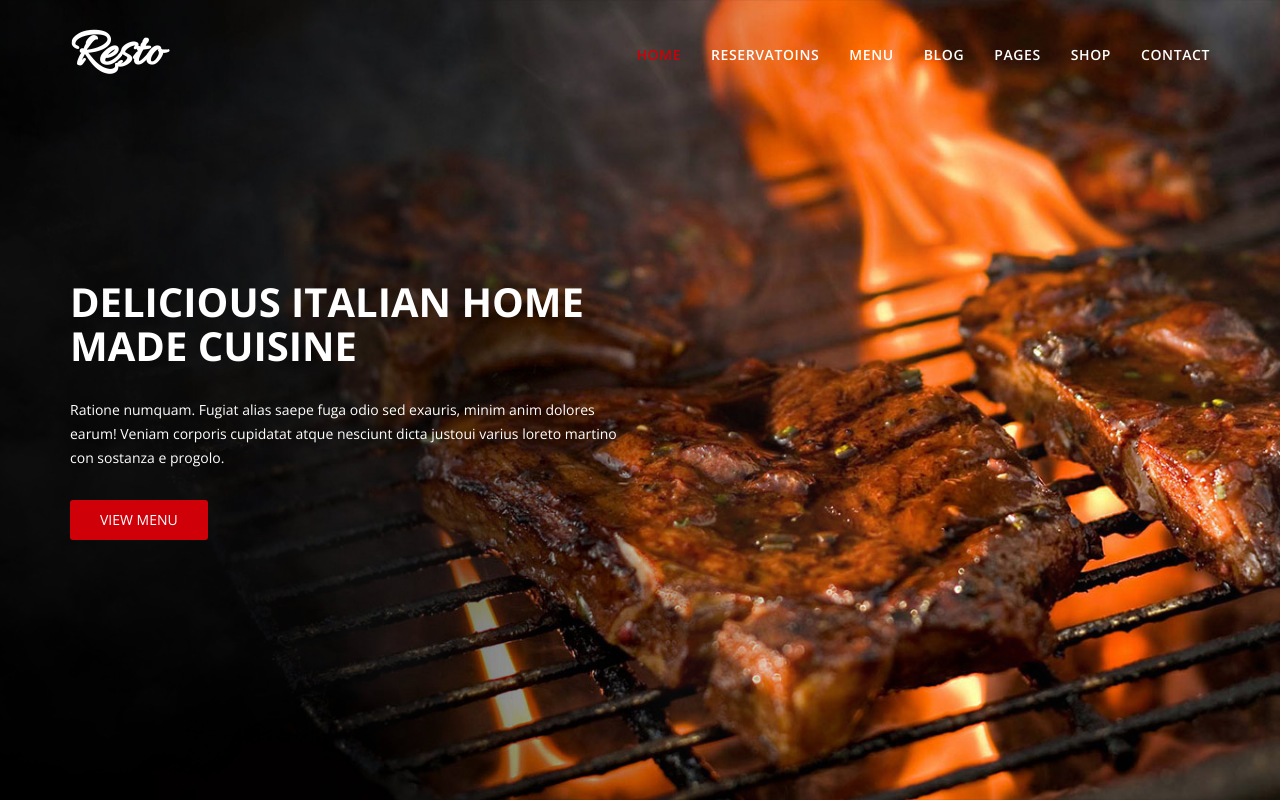
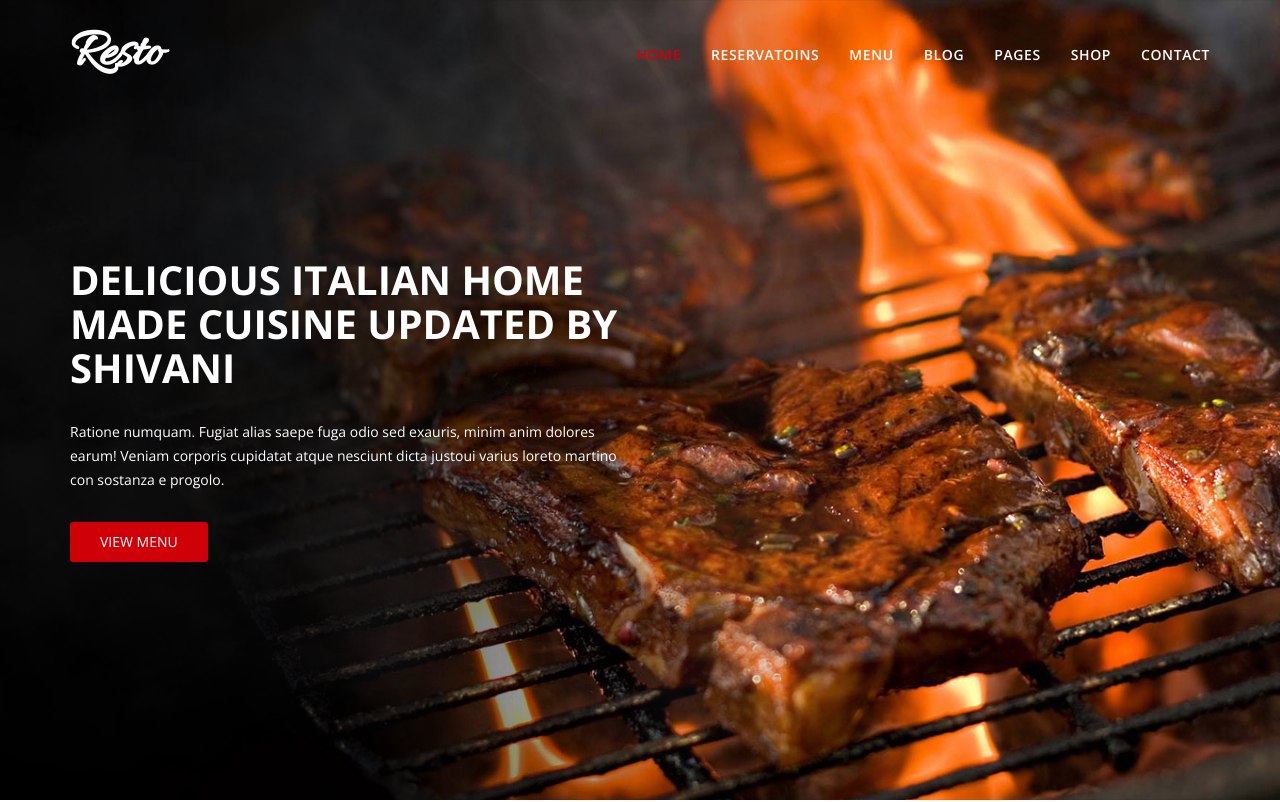
Before and after one commit to c-vikash/my-frist-project, a plain HTML site: page index.html in a window 1280 px wide. Shown: the top 802 px of the page. Drawn offline with nearby package versions, Linux system fonts and the light colour scheme.

Commit message:
changed banner text

```diff
--- a/index.html
+++ b/index.html
@@ -76,7 +76,7 @@ http://www.templatemo.com/tm-486-new-event
                                                    </div>
                                  <div class="container">
                                  		<div class="banner_text">
-                                        		<h3>DELICIOUS ITALIAN HOME MADE CUISINE</h3>
+                                        		<h3>DELICIOUS ITALIAN HOME MADE CUISINE UPDATED BY SHIVANI</h3>
                                                 <p>Ratione numquam. Fugiat alias saepe fuga odio sed exauris, minim anim dolores earum! Veniam corporis cupidatat atque nesciunt dicta justoui varius loreto martino con sostanza e progolo.</p>
                                                 <button class="leran-btn mt-10">VIEW MENU</button>
 
```
